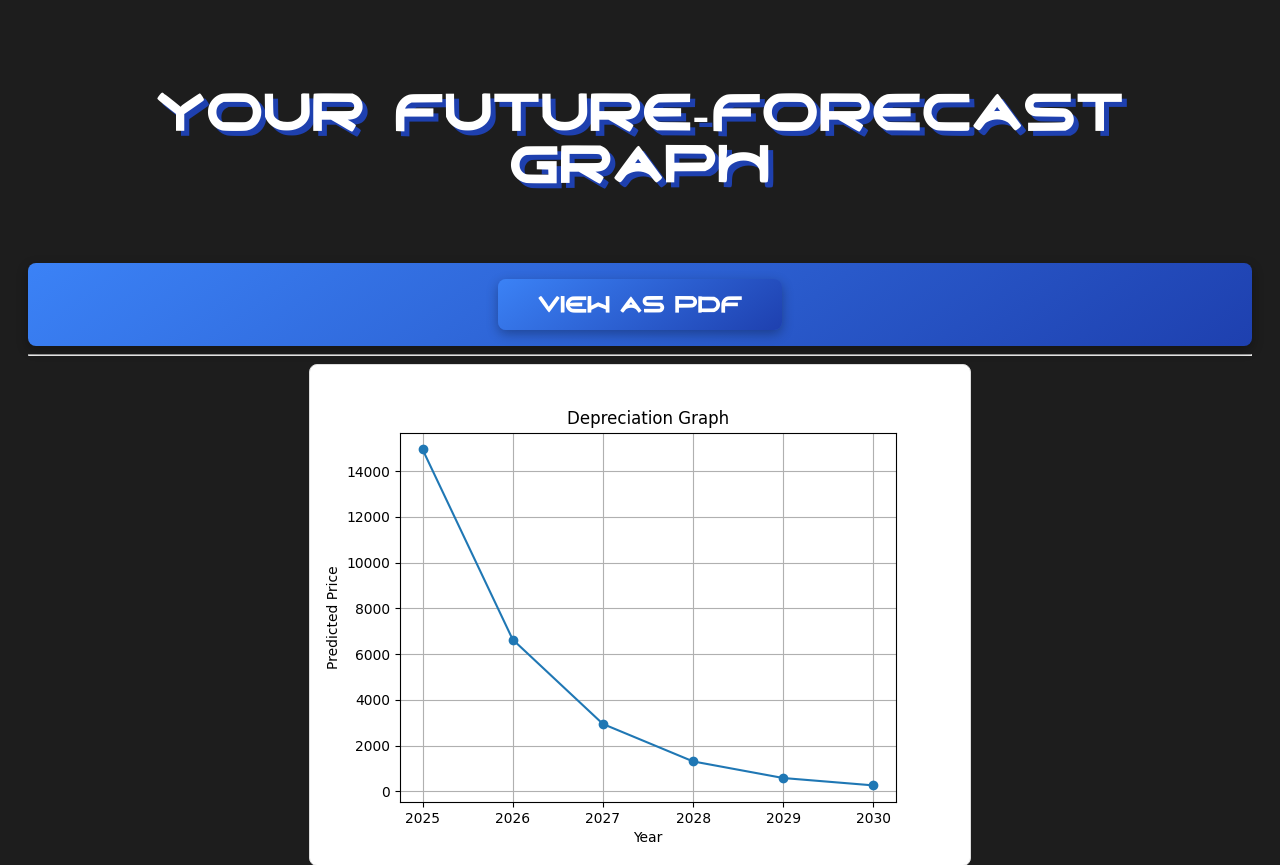
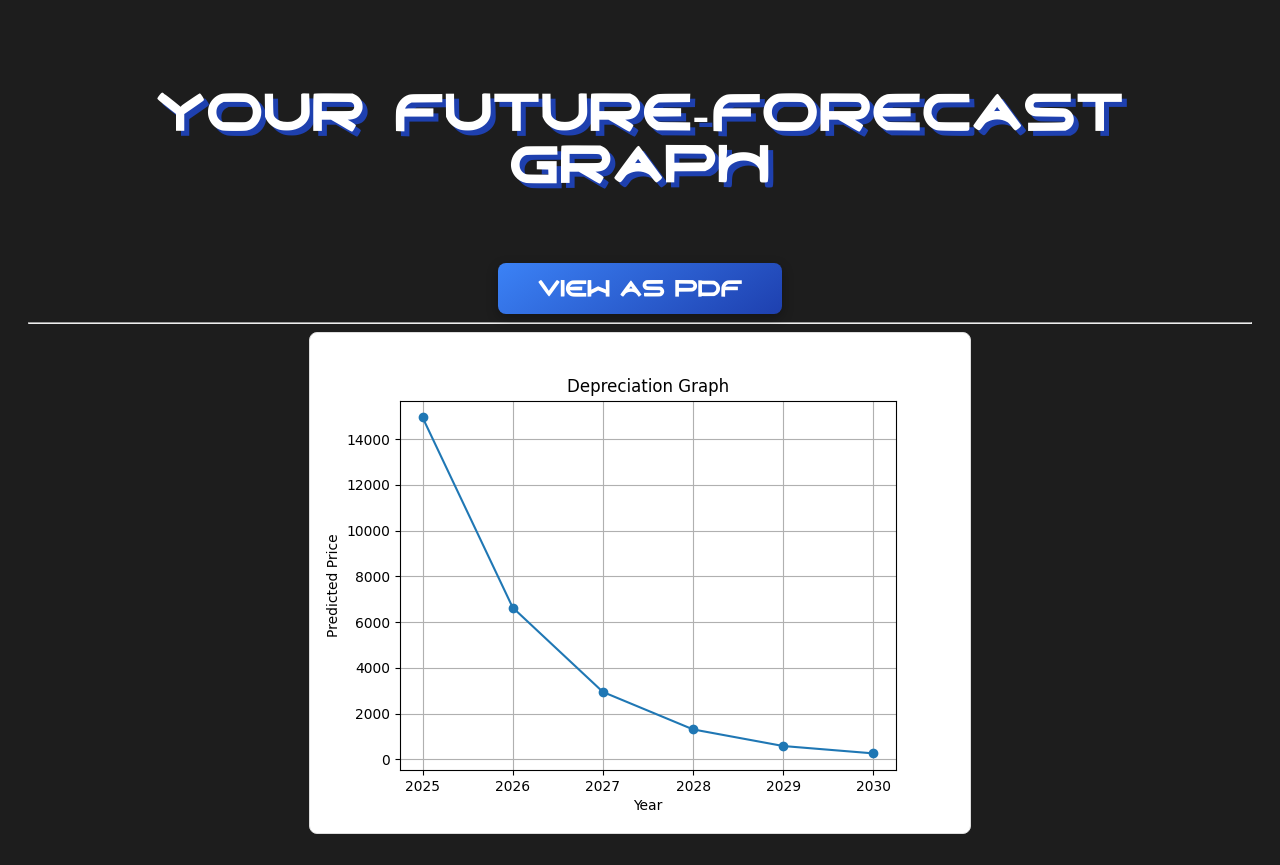
Before and after one commit to akshanbansal06/StudentHack2.0, a Flask app: page /results in a window 1280 px wide. Shown: the top 865 px of the page. After the commit the page ends 834 px from the top, so only its background shows below. Run offline with Flask 3, Linux system fonts and the light colour scheme; some libraries are stand-ins or nearby versions.

Commit message:
final touch

```diff
--- a/templates/results.html
+++ b/templates/results.html
@@ -79,7 +79,7 @@
 <body>
     <h1>Your Future-Forecast Graph</h1>
     <br>
-    <div class="container glow-button">
+    <div class="container">
         <input  class="glow-button" type="button" value="View as PDF" onclick="generatePDF()">
     </div>
     <hr>
```
